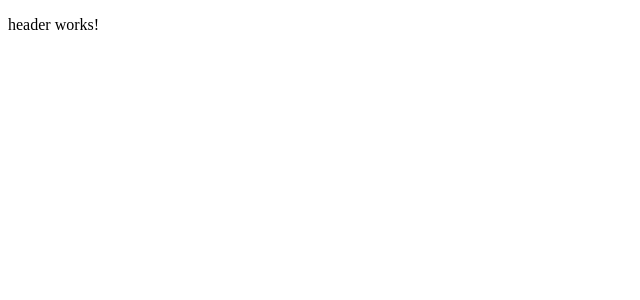
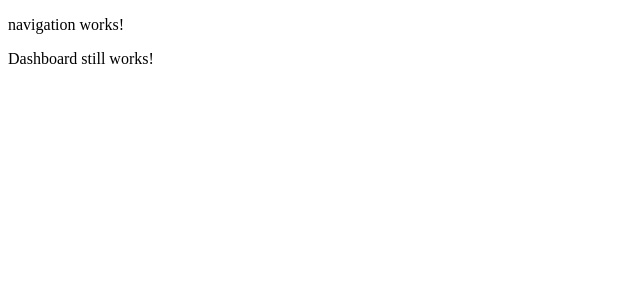
Before and after one commit to echoEscape/accomplishment-tracker, an Angular app: page / in a window 1280 px wide. Shown: the top 300 px of the page, without its empty margins (0-640 px from the left). Built offline with nearby package versions, Linux system fonts and the light colour scheme.

Commit message:
Replace Header Component with Navigation Component

```diff
--- a/src/app/app.component.ts
+++ b/src/app/app.component.ts
@@ -1,14 +1,18 @@
 import { Component } from '@angular/core';
 import { CommonModule } from '@angular/common';
 import { RouterOutlet } from '@angular/router';
-import { HeaderComponent } from './header/header.component';
+import { NavigationComponent } from './navigation/navigation.component';
+import { DashboardComponent } from './dashboard/dashboard.component';
 
 @Component({
   selector: 'app-root',
   standalone: true,
-  imports: [CommonModule, RouterOutlet, HeaderComponent],
+  imports: [CommonModule, RouterOutlet, NavigationComponent, DashboardComponent],
   //templateUrl: './app.component.html',
-  template: `<app-header></app-header>`,
+  template: `
+    <app-navigation></app-navigation>
+    <app-dashboard></app-dashboard>
+  `,
   styleUrl: './app.component.css'
 })
 export class AppComponent {
--- a/src/app/dashboard/dashboard.component.html
+++ b/src/app/dashboard/dashboard.component.html
@@ -1 +1,3 @@
-<p>dashboard works!</p>
+<main>
+    <p>Dashboard still works!</p>
+</main>
--- a/src/app/header/header.component.html
+++ /dev/null
@@ -1 +0,0 @@
-<p>header works!</p>
```
Also changed, not shown: src/app/header/header.component.ts (deleted, +0 -12 lines), src/app/header/header.component.css (deleted), 1 other file (tests, documents, lock files or other folders).
